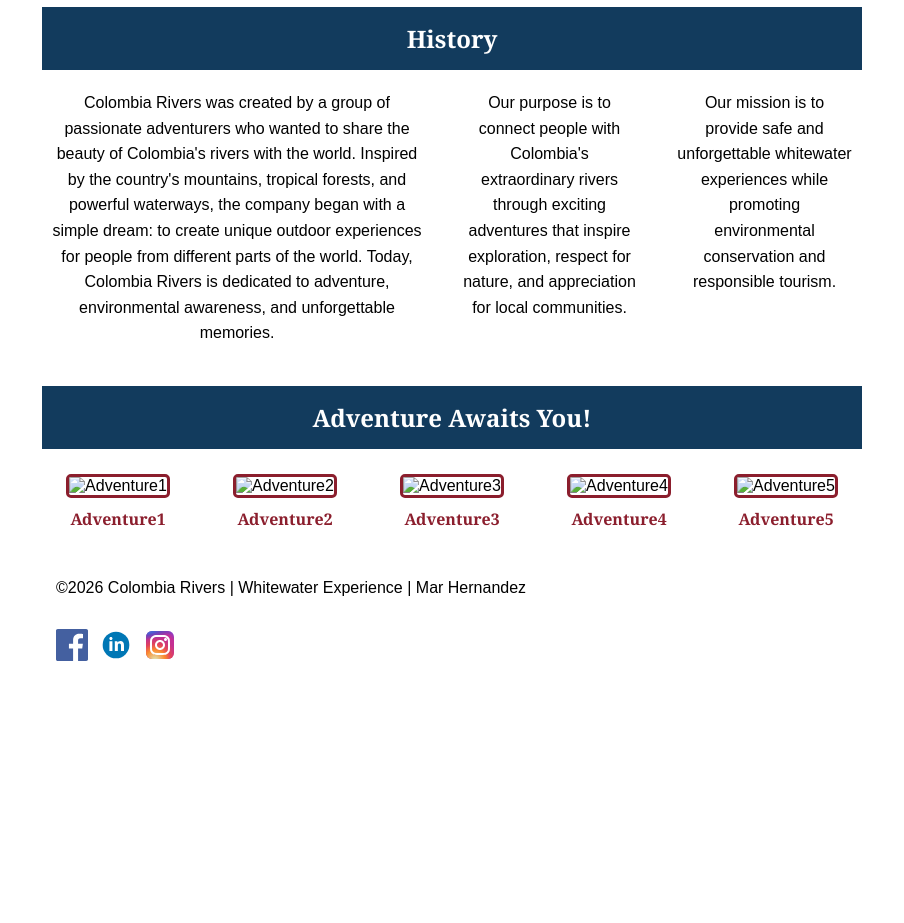
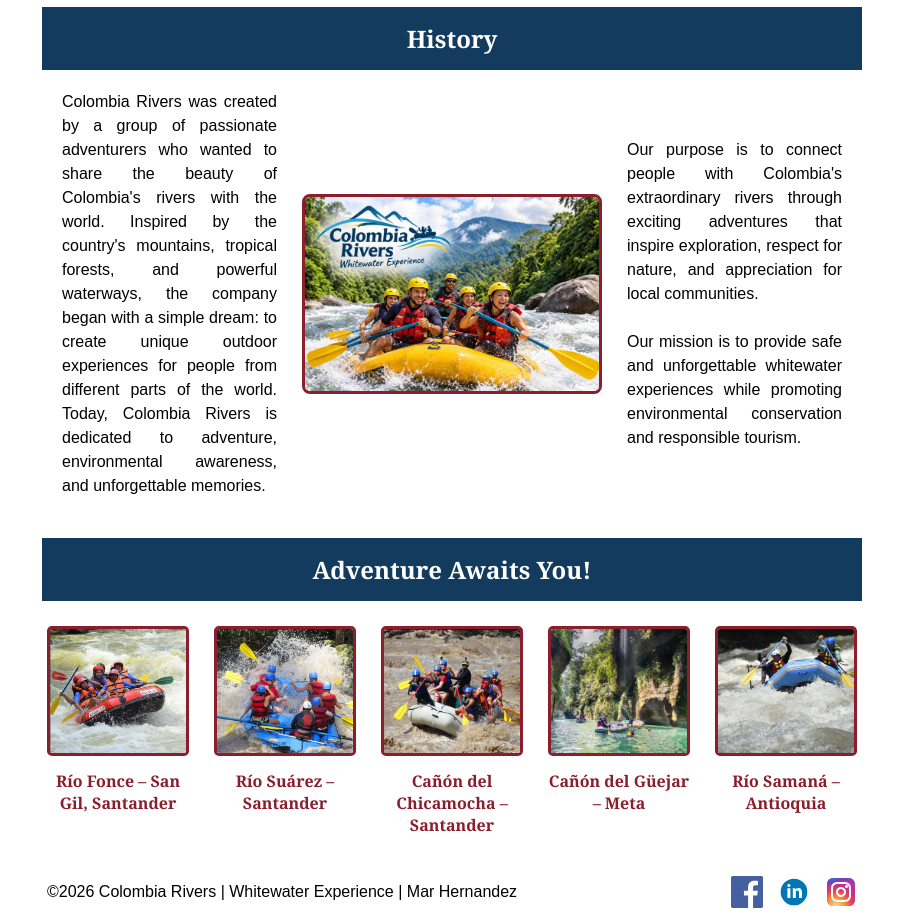
Before and after one commit to mariadelmarhg07/wdd130, a plain HTML site: page wwr/about.html in a window 1280 px wide. Shown: the part 543-1466 px from the top of the page, without its empty margins (188-1092 px from the left). Before the commit the page ends 1228 px from the top, so only its background shows below. Drawn offline with Linux system fonts and the light colour scheme.

Commit message:
W04_assignment_complete

```diff
--- a/wwr/about.html
+++ b/wwr/about.html
@@ -38,19 +38,26 @@
         <section class="history">
             <h2>History</h2>
             <div class="history-content">
+                <div>
                     <p>Colombia Rivers was created by a group of passionate adventurers who
                         wanted to share the beauty of Colombia's rivers with the world.
                         Inspired by the country's mountains, tropical forests, and powerful
                         waterways, the company began with a simple dream: to create unique
                         outdoor experiences for people from different parts of the world.
                         Today, Colombia Rivers is dedicated to adventure, environmental
-                    awareness, and unforgettable memories.</p>
+                        awareness, and unforgettable memories.
+                    </p>
+                </div>
+
+                <img src="images/colombia-rives-story.jpg" alt="group of adventures in Colombian river">
+
+                <div class="history-purpose">
                     <p>
                         Our purpose is to connect people with Colombia's extraordinary
                         rivers through exciting adventures that inspire exploration,
                         respect for nature, and appreciation for local communities.
-                </p>
-                <p>
+                        <br>
+                        <br>
                         Our mission is to provide safe and unforgettable whitewater
                         experiences while promoting environmental conservation
                         and responsible tourism.
@@ -61,28 +68,28 @@
             <h2>Adventure Awaits You!</h2>
             <div class="adventure-gallery">
                 <figure>
-                    <img src="images/adventure1.jpg" alt="Adventure1">
-                    <figcaption>Adventure1</figcaption>
+                    <img src="images/rio-fonce.jpg" alt="Adventure1">
+                    <figcaption>Río Fonce – San Gil, Santander</figcaption>
                 </figure>
 
                 <figure>
-                    <img src="images/adventure2.jpg" alt="Adventure2">
-                    <figcaption>Adventure2</figcaption>
+                    <img src="images/rio-suarez.jpg" alt="Adventure2">
+                    <figcaption>Río Suárez – Santander</figcaption>
                 </figure>
 
                 <figure>
-                    <img src="images/adventure3.jpg" alt="Adventure3">
-                    <figcaption>Adventure3</figcaption>
+                    <img src="images/canon-chicamocha.jpg" alt="Adventure3">
+                    <figcaption>Cañón del Chicamocha – Santander</figcaption>
                 </figure>
 
                 <figure>
-                    <img src="images/adventure4.jpg" alt="Adventure4">
-                    <figcaption>Adventure4</figcaption>
+                    <img src="images/canon-guejar.jpg" alt="Adventure4">
+                    <figcaption>Cañón del Güejar – Meta</figcaption>
                 </figure>
 
                 <figure>
-                    <img src="images/adventure5.jpg" alt="Adventure5">
-                    <figcaption>Adventure5</figcaption>
+                    <img src="images/rio-samana.jpg" alt="Adventure5">
+                    <figcaption>Río Samaná – Antioquia</figcaption>
                 </figure>
 
             </div>
--- a/wwr/styles/rafting.css
+++ b/wwr/styles/rafting.css
@@ -178,16 +178,31 @@ footer {
 
 .history-content {
     display: grid;
-    grid-template-columns: 2fr 1fr 1fr;
-    gap: 20px;
-    align-items: start;
+    grid-template-columns: 1fr 1fr 1fr;
+    gap: 25px;
+    align-items: center;
+    padding: 20px;
+}
+
+.history-content div {
+    min-height: 0;
+}
+
+.history-content img {
+    display: block;
+    width: 300px;
+    height: 200px;
+    object-fit: cover;
+    border: 3px solid var(--secondary-color);
+    border-radius: 8px;
+    justify-self: center;
 }
 
 .history-content p {
-    margin: 10px 0;
-    padding: 10px;
-    text-align: center;
-    line-height: 1.6;
+    margin: 0;
+    padding: 0;
+    text-align: justify;
+    line-height: 1.5;
 }
 
 /*Adventure Section*/
@@ -232,31 +247,38 @@ footer {
     color: var(--secondary-color);
 }
 
-/* RESPONSIVE DESIGN */
+/* FOOTER - SOCIAL MEDIA */
 
-@media screen and (max-width: 700px) {
+footer {
+    display: flex;
+    justify-content: space-between;
+    align-items: center;
+    padding: 15px;
+    width: 840px;
+    margin: 0 auto;
+}
 
-    header {
-        grid-template-columns: 1fr;
-        justify-items: center;
-    }
+footer p {
+    margin: 0;
+    padding: 0;
+    text-align: left;
+}
 
-    header nav ul {
-        flex-wrap: wrap;
-        gap: 15px;
-    }
+.socialmedia {
+    display: flex;
+    justify-content: flex-end;
+    align-items: center;
+    gap: 15px;
+    margin: 0;
+    padding: 0;
+}
 
-    .history-content {
-        grid-template-columns: 1fr;
-    }
+.socialmedia a {
+    text-decoration: none;
+}
 
-    .adventure-gallery {
-        grid-template-columns: repeat(2, 1fr);
-    }
-
-    footer {
-        flex-direction: column;
-        gap: 15px;
-        text-align: center;
-    }
+.socialmedia img {
+    display: block;
+    width: 32px;
+    height: 32px;
 }
```
Also changed, not shown: wwr/images/canon-chicamocha.jpg (added), wwr/images/canon-guejar.jpg (added), wwr/images/colombia-rives-story.jpg (added), wwr/images/rio-fonce.jpg (added), wwr/images/rio-samana.jpg (added), wwr/images/rio-suarez.jpg (added). Lines whose indentation alone changed are shown as unchanged.
